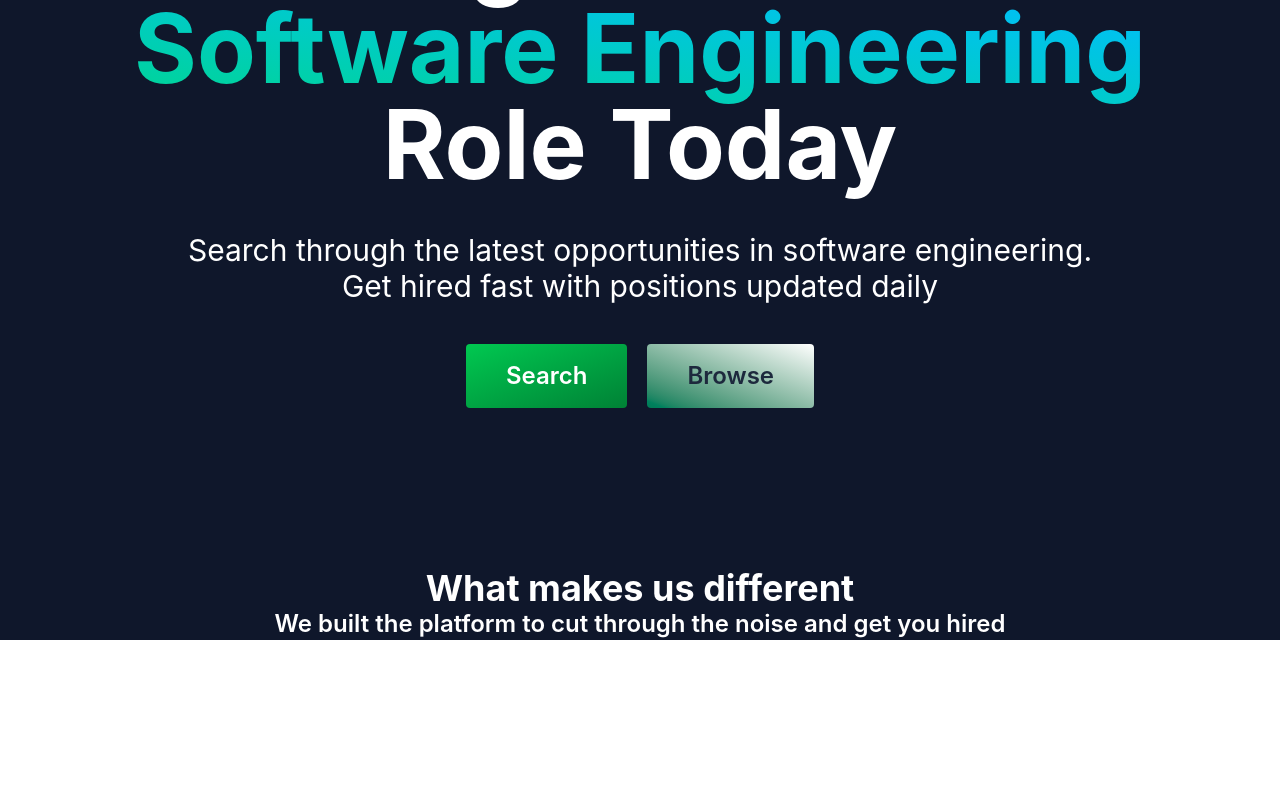
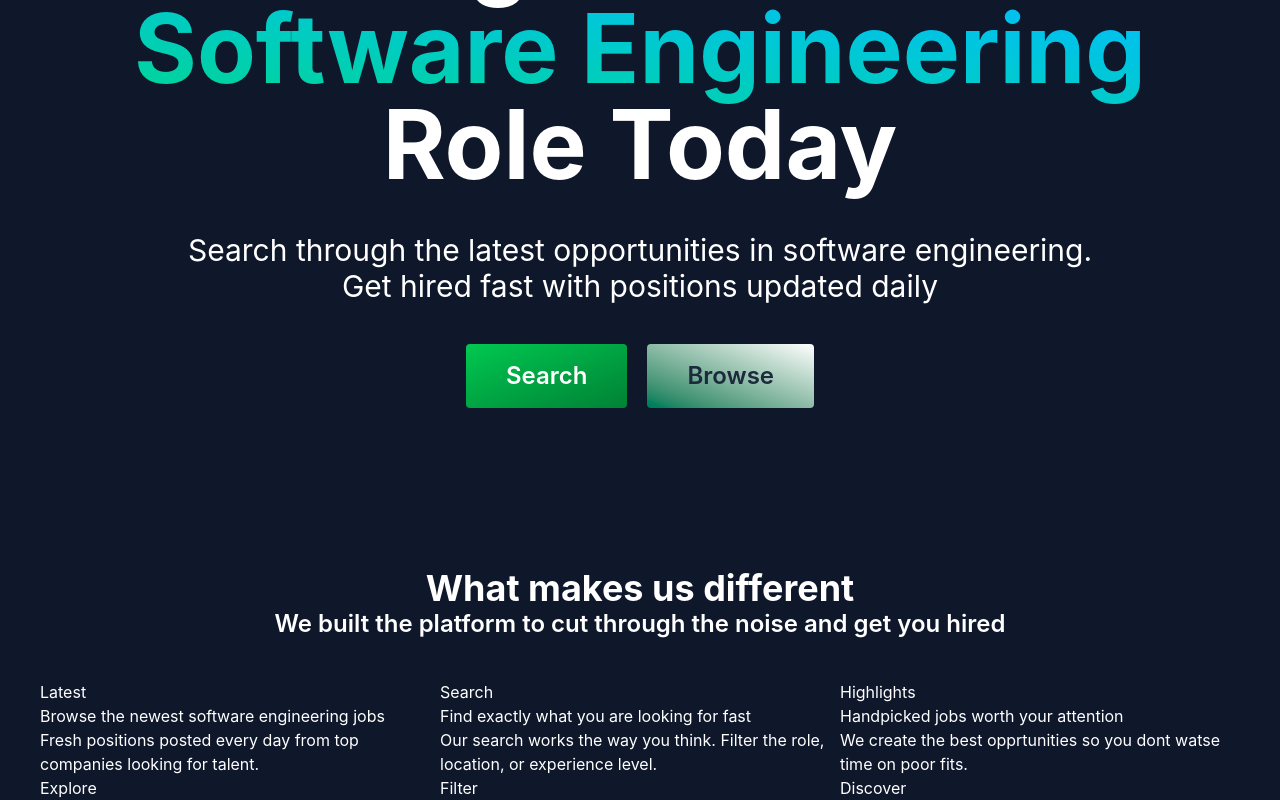
Before and after one commit to acquah-forever/my-jobfind, a React (Vite) app: page / in a window 1280 px wide. Shown: the part 424-1224 px from the top of the page. Before the commit the page ends 1064 px from the top, so only its background shows below. Built offline with nearby package versions, Linux system fonts and the light colour scheme; the HTML template or start-up script is replaced by a standard one.

Commit message:
added grid to Features.jsx

```diff
--- a/src/components/Features.jsx
+++ b/src/components/Features.jsx
@@ -1,10 +1,13 @@
 import React from 'react'
+import { Link } from 'lucide-react'
 
-const features = () => {
+const features = ({feature}) => {
   return (
-    <div className='flex flex-col justify-center items-center'>
-
-
+    <div>
+        <p>{feature.title}</p>
+        <h1>{feature.details}</h1>
+        <h2>{feature.moreinfo}</h2>
+        <button>{feature.cta}</button>
     </div>
   )
 }
--- a/src/data/features.jsx
+++ b/src/data/features.jsx
@@ -3,18 +3,21 @@ const features = [
         id: 1,
         title: "Latest",
         details: "Browse the newest software engineering jobs",
-        moreinfo: "Fresh positions posted every day from top companies looking for talent."
+        moreinfo: "Fresh positions posted every day from top companies looking for talent.",
+        cta: "Explore"
     },
     {
         id: 2,
         title: "Search",
         details: "Find exactly what you are looking for fast",
-        moreinfo: "Our search works the way you think. Filter the role, location, or experience level."
+        moreinfo: "Our search works the way you think. Filter the role, location, or experience level.",
+        cta: "Filter"
     },
     {id: 3,
         title: "Highlights",
         details: "Handpicked jobs worth your attention",
-        moreinfo: "We create the best opprtunities so you dont watse time on poor fits."
+        moreinfo: "We create the best opprtunities so you dont watse time on poor fits.",
+        cta: "Discover"
     }
 ]
 
--- a/src/pages/Home.jsx
+++ b/src/pages/Home.jsx
@@ -10,9 +10,9 @@ const Home = () => {
   return (
     <div>
       <Hero />
-      <div>
-        <h1 className='font-bold text-4xl text-center'>What makes us different</h1>
-        <h1 className='font-semibold text-center text-2xl'>We built the platform to cut through the noise and get you hired</h1>
+      <h1 className='font-bold text-4xl text-center'>What makes us different</h1>
+      <h1 className='font-semibold text-center text-2xl'>We built the platform to cut through the noise and get you hired</h1>
+      <div className='mt-10 px-10 grid grid-cols-3'>
         {features.map((feature) => (<Features
           feature={feature} key={feature.id}
         />))}
```
